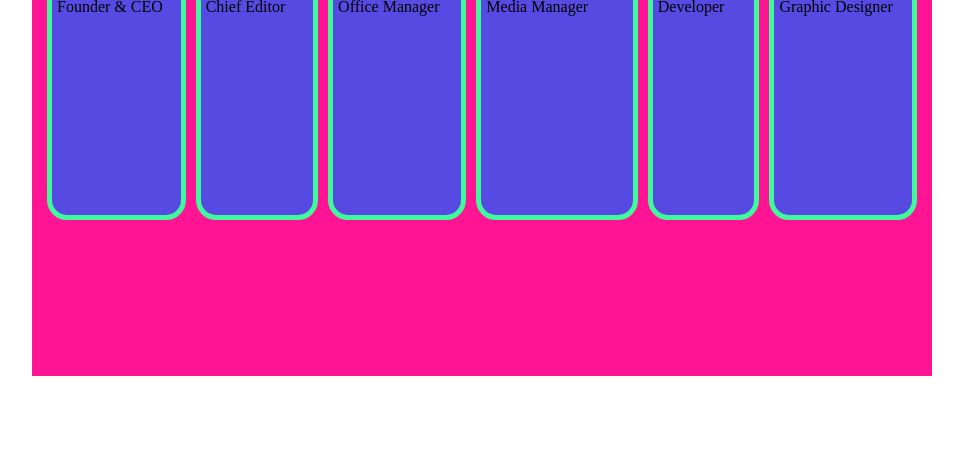
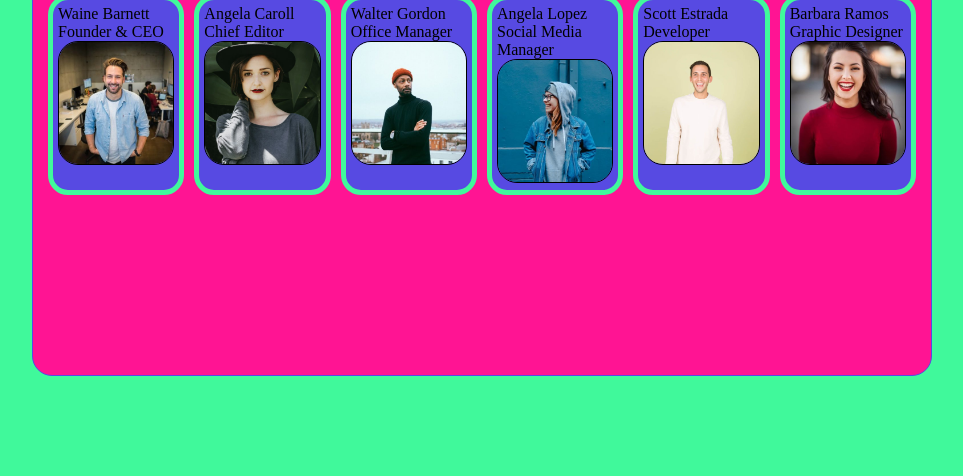
Before and after one commit to LeoSallu/js-our-team, a plain HTML site: page index.html in a window 1280 px wide. Shown: the part 324-800 px from the top of the page, without its empty margins (158-1121 px from the left). Drawn offline with Linux system fonts and the light colour scheme.

Commit message:
Completamento es + bonus (brutto)

```diff
--- a/css/style.css
+++ b/css/style.css
@@ -15,6 +15,7 @@ body{
     display: flex;
     justify-content: center;
     align-items: center;
+    background-color: #40F99B;
 
 }
 .container{
@@ -26,7 +27,8 @@ body{
     justify-content: center;
     align-items: center;
     background-color: deeppink;
-
+    border: 1px solid #574AE2;
+    border-radius: 20px;
 }
 h1{
     color: white;
@@ -38,13 +40,15 @@ h1{
 .card{
     margin: 0 5px;
     width: calc(100/3);
-    height: 250px;
+    height: 200px;
     padding: 5px;
     border: 5px solid #40F99B;
     border-radius: 20px;
     background-color: #574AE2;
 }
 .img{
-    width: 40px;
+    width: 100%;
     display: block;
+    border: 1px solid black;
+    border-radius: 20px;
 }
--- a/js/main.js
+++ b/js/main.js
@@ -52,9 +52,9 @@ for(let key in arrayTeam){
         let name = arrayTeam[key].name;
         let role = arrayTeam[key].role;
         let img = arrayTeam[key].img;
-        document.querySelectorAll('.img').src =`img/${img}`;
         let element = elementCreator('div','card',`${name} ${role}`);
         let imgElement = elementCreator('img','img');
+        imgElement.src=`img/${img}`;
         container.append(element);
         element.append(imgElement);
     };
```
